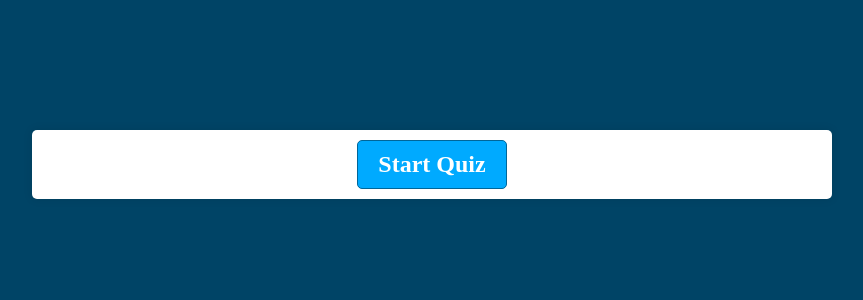
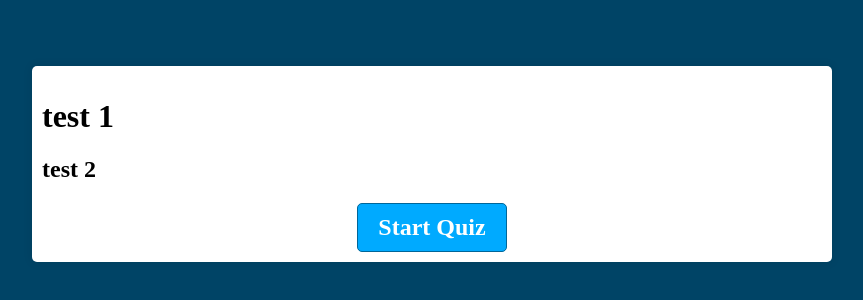
Before and after one commit to jescatel607/js-quiz-app, a plain HTML site: page index.html in a window 1280 px wide. Shown: the part 236-536 px from the top of the page, without its empty margins (208-1071 px from the left). Drawn offline with Linux system fonts and the light colour scheme.

Commit message:
first change

```diff
--- a/index.html
+++ b/index.html
@@ -9,6 +9,7 @@
   </head>
   <body class="neutral">
     <div class="container">
+      <h1> test 1</h1>
       <div id="question-container" class="hide">
         <div id="question">Question</div>
         <div id="answer-buttons" class="btn-grid">
@@ -18,7 +19,7 @@
             <button class="btn">Answer 4</button>
         </div>
       </div>
-
+      <h2> test 2</h2>
       <div class="controls">
         <button id="start-btn" class="start-btn btn">Start Quiz</button>
         <button id="next-btn" class="next-btn btn hide">Next Question</button>
```
